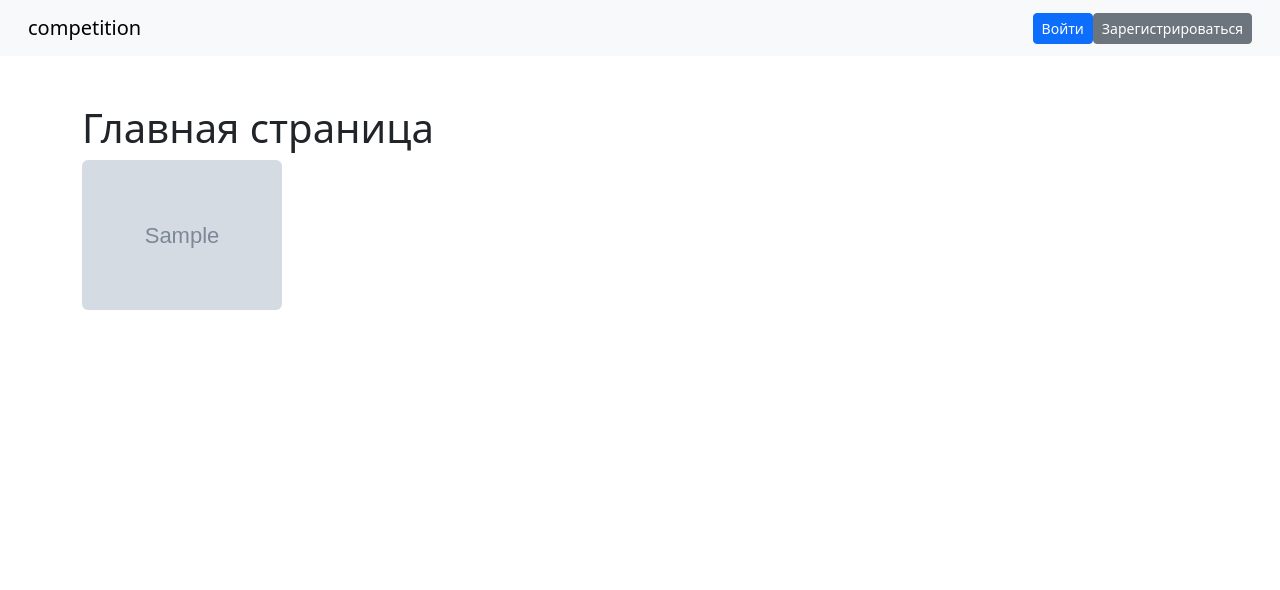
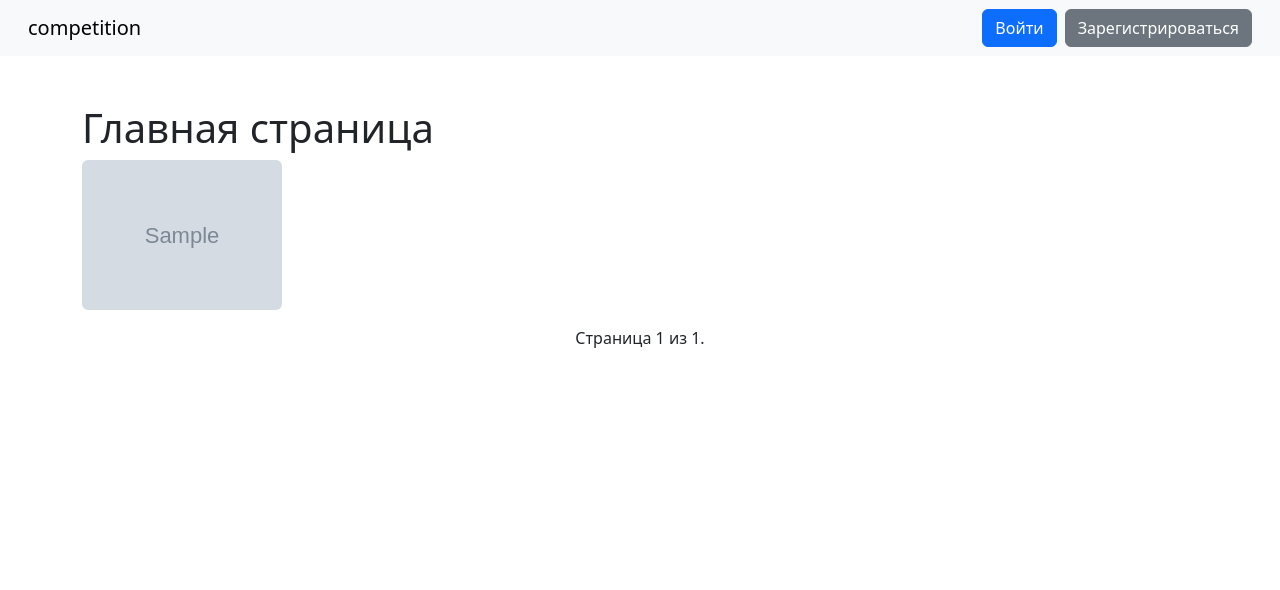
Before and after one commit to nareknareknarek162/cmpt, a Django app: page / in a window 1280 px wide. Shown: the top 590 px of the page. Run offline with Django 5.2, Linux system fonts and the light colour scheme; tables that the repository leaves empty hold one stand-in row (values such as "Sample post"); grey boxes marked "Sample" are stand-in pictures.

Commit message:
added pagination

```diff
--- a/mysite/templates/index.html
+++ b/mysite/templates/index.html
@@ -17,12 +17,16 @@
         <button type="submit" class="btn btn-danger w-100">Выйти</button>
         {% csrf_token %}
       </form>
-      <a href="/account" class="ms-2">
+      <a href="{% url 'account' %}" class="ms-2">
         <button class="btn btn-primary w-100">Личный кабинет</button>
       </a>
       {% else %}
-        <a href="{% url 'auth' %}" class="btn btn-primary btn-sm">Войти</a>
-        <a href="{% url 'registration' %}" class="btn btn-secondary btn-sm">Зарегистрироваться</a>
+        <a href="{% url 'auth' %}">
+            <button class="btn btn-primary w-100">Войти</button>
+        </a>
+        <a href="{% url 'registration' %}" class="ms-2">
+            <button class="btn btn-secondary w-100">Зарегистрироваться</button>
+        </a>
       {% endif %}
     </div>
   </div>
@@ -31,7 +35,7 @@
 <div class="container mt-5">
   <h1>Главная страница</h1>
   <div class="row">
-  {% for photo in photos %}
+  {% for photo in page_obj %}
     <div class="col-6 col-md-4 mb-3">
       <a href="{% url 'details' photo.pk %}">
         <img src="{{ photo.image.url }}" class="img-fluid rounded" style="max-width:200px;">
@@ -40,7 +44,23 @@
   {% endfor %}
 </div>
 </div>
+<div class="text-center">
+    <span class="step-links">
+        {% if page_obj.has_previous %}
+            <a href="?page=1">&laquo; Первая</a>
+            <a href="?page={{ page_obj.previous_page_number }}">Предыдущая</a>
+        {% endif %}
 
+        <span class="current">
+            Страница {{ page_obj.number }} из {{ page_obj.paginator.num_pages }}.
+        </span>
+
+        {% if page_obj.has_next %}
+            <a href="?page={{ page_obj.next_page_number }}">Следующая</a>
+            <a href="?page={{ page_obj.paginator.num_pages }}">Последняя &raquo;</a>
+        {% endif %}
+    </span>
+</div>
 <footer class="bg-dark text-white text-center py-3 fixed-bottom">
     © 2025 Competition.org
 </footer>
--- a/mysite/views.py
+++ b/mysite/views.py
@@ -9,7 +9,7 @@ from models_app.models import Like, Photo, User
 
 class IndexView(ListView):
     model = Photo
-    # paginate_by = 6
+    paginate_by = 6
     template_name = "index.html"
     context_object_name = "photos"
 
```
